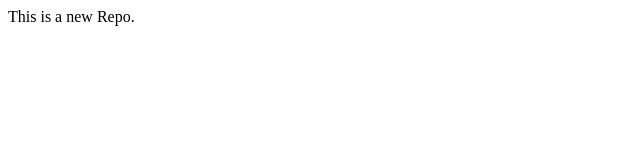
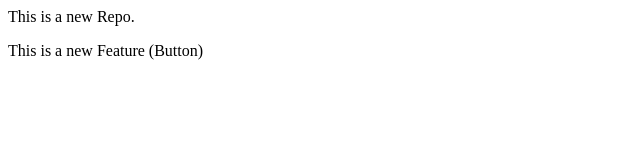
Before and after one commit to Anzashoukat/localrepo, a plain HTML site: page index.html in a window 1280 px wide. Shown: the whole page, without its empty margins (0-640 px from the left). Drawn offline with Linux system fonts and the light colour scheme.

```diff
--- a/index.html
+++ b/index.html
@@ -1 +1,2 @@
 <p>This is a new Repo.</p>
+<p>This is a new Feature (Button)</p>
```
